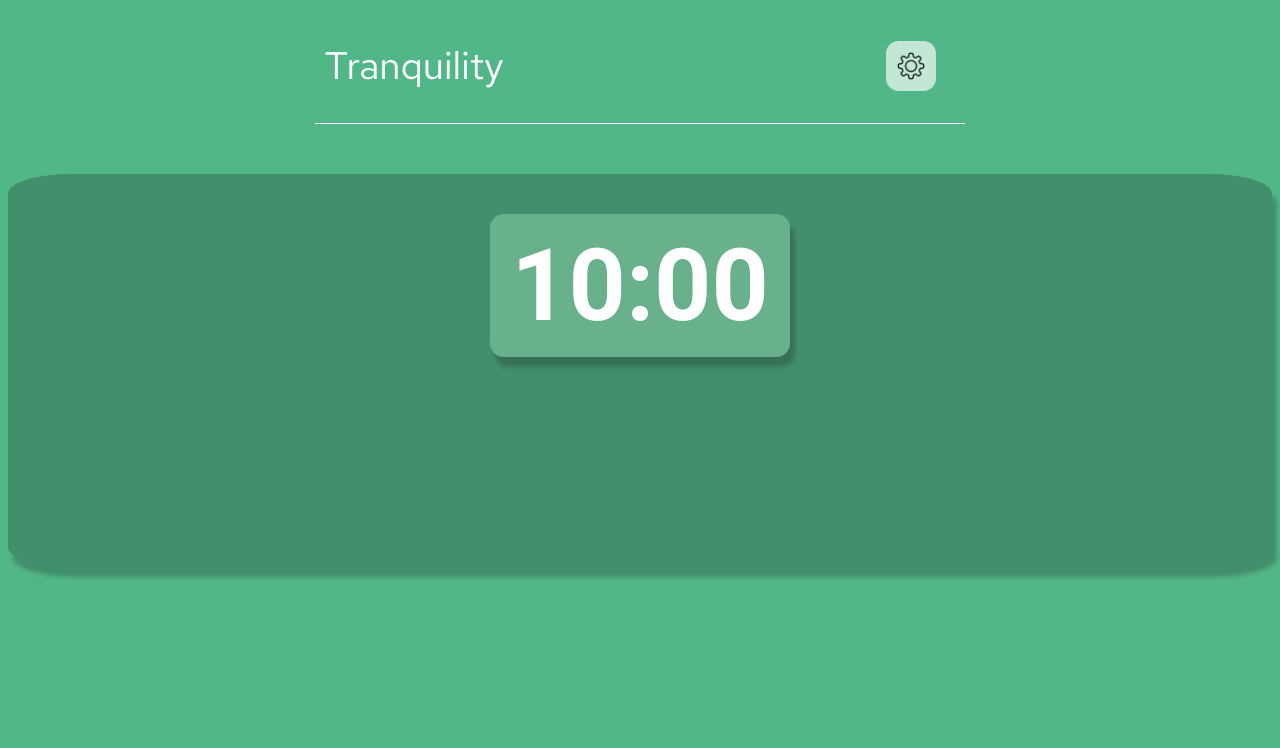
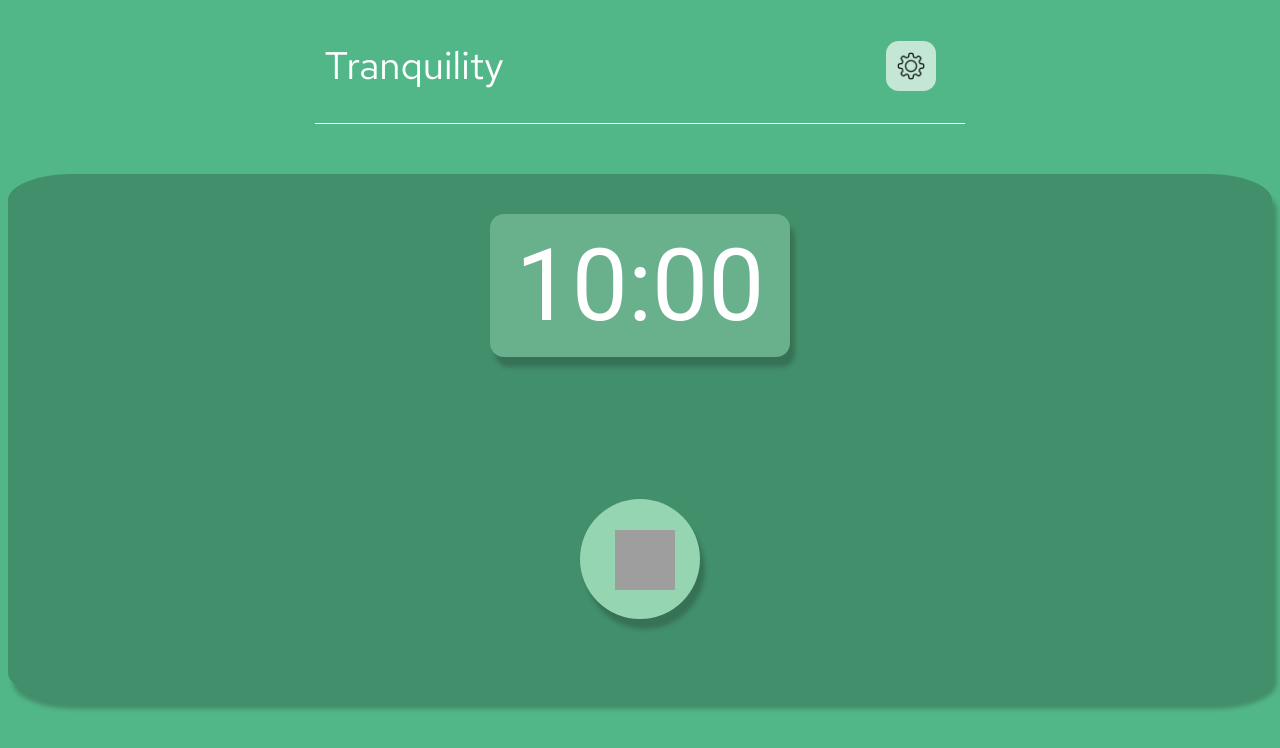
Before and after one commit to NickMagidson/meditation-app, a React (Create React App) app: page / in a window 1280 px wide. Shown: the top 748 px of the page. Built offline with nearby package versions, Linux system fonts and the light colour scheme; grey boxes are pictures that could not be loaded.

Commit message:
Button styling

```diff
--- a/src/components/Timer.js
+++ b/src/components/Timer.js
@@ -1,15 +1,11 @@
 import React, { Component } from "react";
 
-class Timer extends Component {
-  constructor(props) {
-    super(props)
-  }
+function Timer() {
 
 
 
-
-  render() {
   return (
+    <>
         <div className="grey-box">
 
           <div className="number-box">
@@ -17,12 +13,17 @@ class Timer extends Component {
           </div>
 
           <div className="buttons-container">
-
+            <button className="timer-button">
+              <img
+                className="play"
+                src="https://img.icons8.com/ios-glyphs/90/ffffff/play--v1.png"
+              />
+            </button>
           </div>
 
         </div>
+    </>
     );
-  }
   }
 
 export default Timer;
--- a/src/style.css
+++ b/src/style.css
@@ -2,6 +2,8 @@
     font-family: 'red-hat-text';
     src: url('./font/static/RedHatText-Regular.ttf');
 }
+
+@import url('https://fonts.googleapis.com/css2?family=Roboto:wght@100;400;500&display=swap');
 
 
 body {
@@ -68,7 +70,7 @@ header {
 
 .grey-box {
     background-color: rgba(27, 41, 34, 28%);
-    height: 393px;
+    height: 525px;
     border-radius: 5%;
     display: flex;
     /* flex-direction: column; */
@@ -97,10 +99,38 @@ header {
     color: #fff;
     text-align: center;
     font-size: 100px;
-    font-family: 'roboto';
+    font-family: 'Roboto';
+    font-weight: normal;
     margin: auto;
 }
 
+.buttons-container {
+    width: 190px;
+    height: 180px;
+    margin: auto;
+    margin-bottom: 80px;
+    display: flex;
+    flex-direction: row;
+    align-items: flex-end;
+    justify-content: center;
+}
+
+.timer-button {
+    width: 120px;
+    height: 120px;
+    border: none;
+    border-radius: 50%;
+    box-shadow: 5px 10px 4px rgba(27, 41, 34, 28%);
+    background-color: rgba(149, 213, 178, 100%);
+}
+
+.play {
+    width: 60px;
+    height: 60px;
+    margin: auto;
+    margin-left: 10px;
+    margin-top: 5px;
+}
 
 
 /* Mobile Styles */
```
Lines whose indentation alone changed are shown as unchanged.
